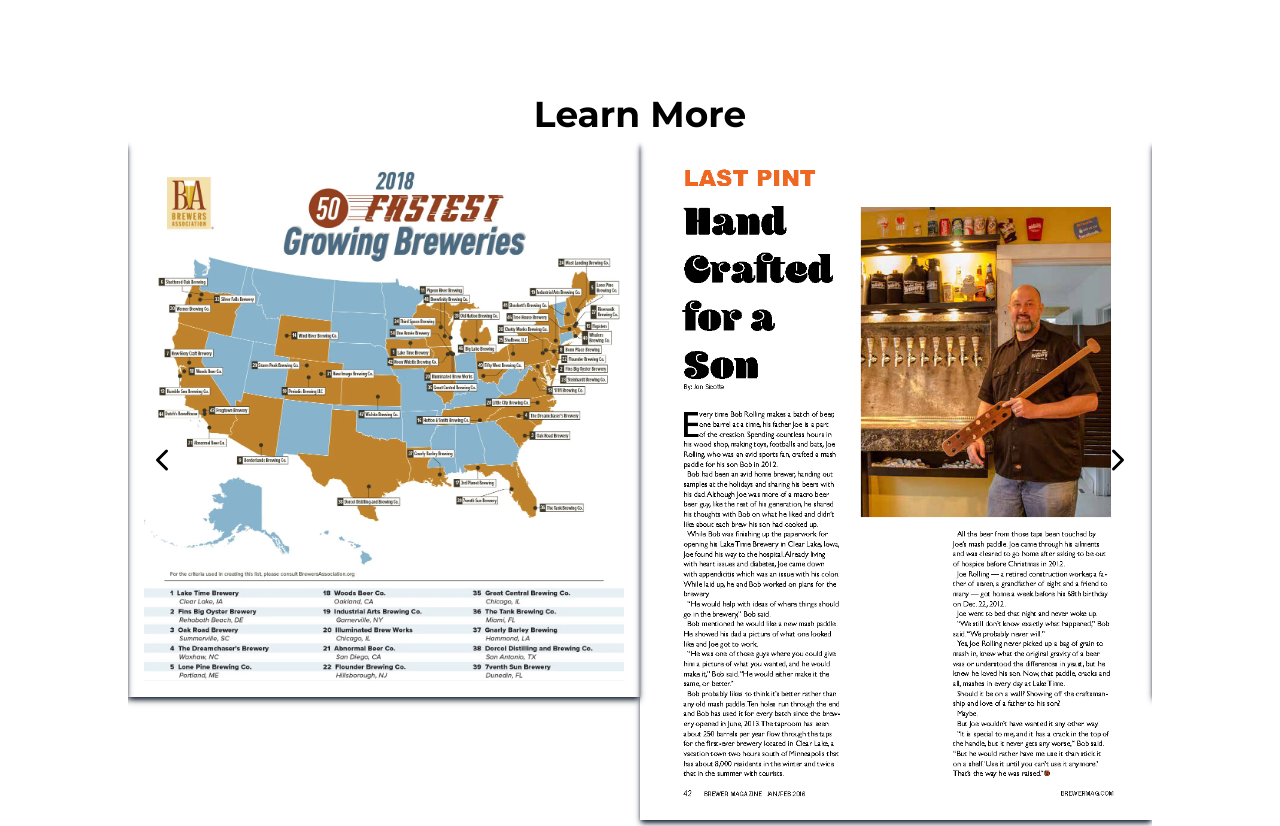
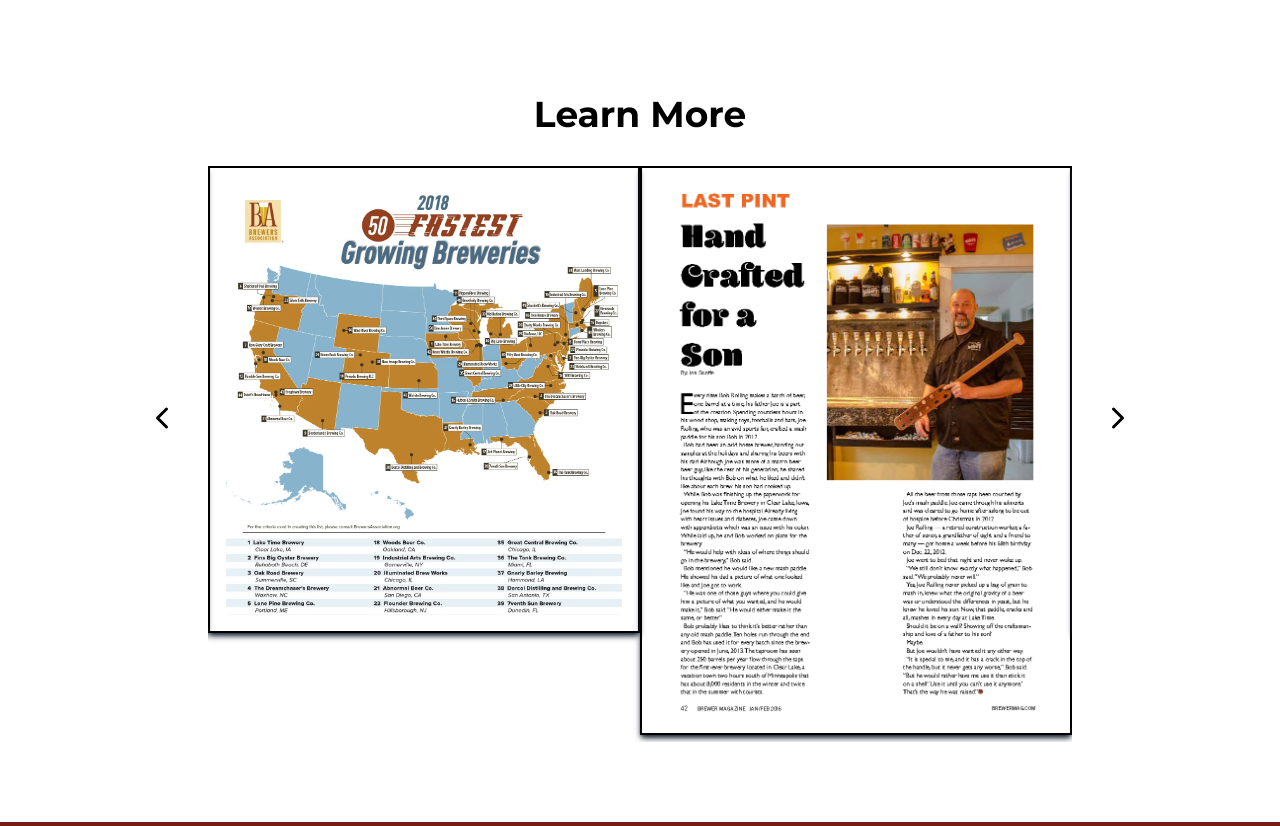
Before and after one commit to prolling/Lake-Time-Brewery-Website, a React (Create React App) app: page /about in a window 1280 px wide. Shown: the part 666-1492 px from the top of the page. Built offline with nearby package versions, Linux system fonts and the light colour scheme; the HTML template or start-up script is replaced by a standard one.

Commit message:
fix: learn more sizes

```diff
--- a/src/components/About/AboutTop.jsx
+++ b/src/components/About/AboutTop.jsx
@@ -38,7 +38,7 @@
       <div class="max-w-3xl mx-auto px-4 opacity-0 animate-fade-in duration-2 delay-3">
         <div className="flex flex-wrap justify-center mx-6 sm:mx-2 ">
           <div
-            className="relative w-48 h-48  mx-2 my-2 sm:mx-4 sm:my-4 rounded-full hover:cursor-pointer overflow-hidden opacity-0 animate-fade-in duration-1 delay-3"
+            className="hover:scale-105 duration-200 relative w-48 h-48  mx-2 my-2 sm:mx-4 sm:my-4 rounded-full hover:cursor-pointer overflow-hidden opacity-0 animate-fade-in duration-1 delay-3"
             onClick={() => {
               handleCardClick("sustainCard");
             }}
@@ -53,7 +53,7 @@
             </div>
           </div>
           <div
-            className="relative w-48 h-48  mx-2 my-2 sm:mx-4 sm:my-4 rounded-full hover:cursor-pointer overflow-hidden opacity-0 animate-fade-in duration-1 delay-4"
+            className="hover:scale-105 duration-200 relative w-48 h-48  mx-2 my-2 sm:mx-4 sm:my-4 rounded-full hover:cursor-pointer overflow-hidden opacity-0 animate-fade-in duration-1 delay-4"
             onClick={() => {
               handleCardClick("startCard");
             }}
@@ -68,7 +68,7 @@
             </div>
           </div>
           <div
-            className="relative w-48 h-48  mx-2 my-2 sm:mx-4 sm:my-4 rounded-full hover:cursor-pointer overflow-hidden opacity-0 animate-fade-in duration-1 delay-5"
+            className="hover:scale-105 duration-200 relative w-48 h-48  mx-2 my-2 sm:mx-4 sm:my-4 rounded-full hover:cursor-pointer overflow-hidden opacity-0 animate-fade-in duration-1 delay-5"
             onClick={() => handleCardClick("careersCard")}
           >
             <img
@@ -226,11 +226,6 @@
           </div>
         </div>
       )}
-
-      {/* <button onClick={() => showElement("myElement")}>Show element</button>
-      <div id="myElement" class="opacity-0 duration-500">
-        <p className="text-black">here is content</p>
-      </div> */}
     </div>
   );
 };
--- a/src/components/About/LearnMore.jsx
+++ b/src/components/About/LearnMore.jsx
@@ -55,11 +55,14 @@
 
   return (
     <div className=" max-w-screen-lg mx-auto relative py-20 opacity-0 animate-fade-in duration-2 delay-5">
-      <h2 className="text-4xl font-bold text-center pb-2">Learn More</h2>
+      <h2 className="text-4xl font-bold text-center pb-8">Learn More</h2>
       <div className="">
-        <Slider ref={sliderRef} {...settings} className="">
+        <Slider ref={sliderRef} {...settings} className="w-auto px-20">
           {article.map((article, index) => (
-            <div key={index} className="p-4 shadow-md shadow-gray-800">
+            <div
+              key={index}
+              className="p-4 shadow-md shadow-gray-800 border-2 border-black"
+            >
               <a href={article.link} target="blank">
                 <img src={article.image} alt={article.name} />
               </a>
```
